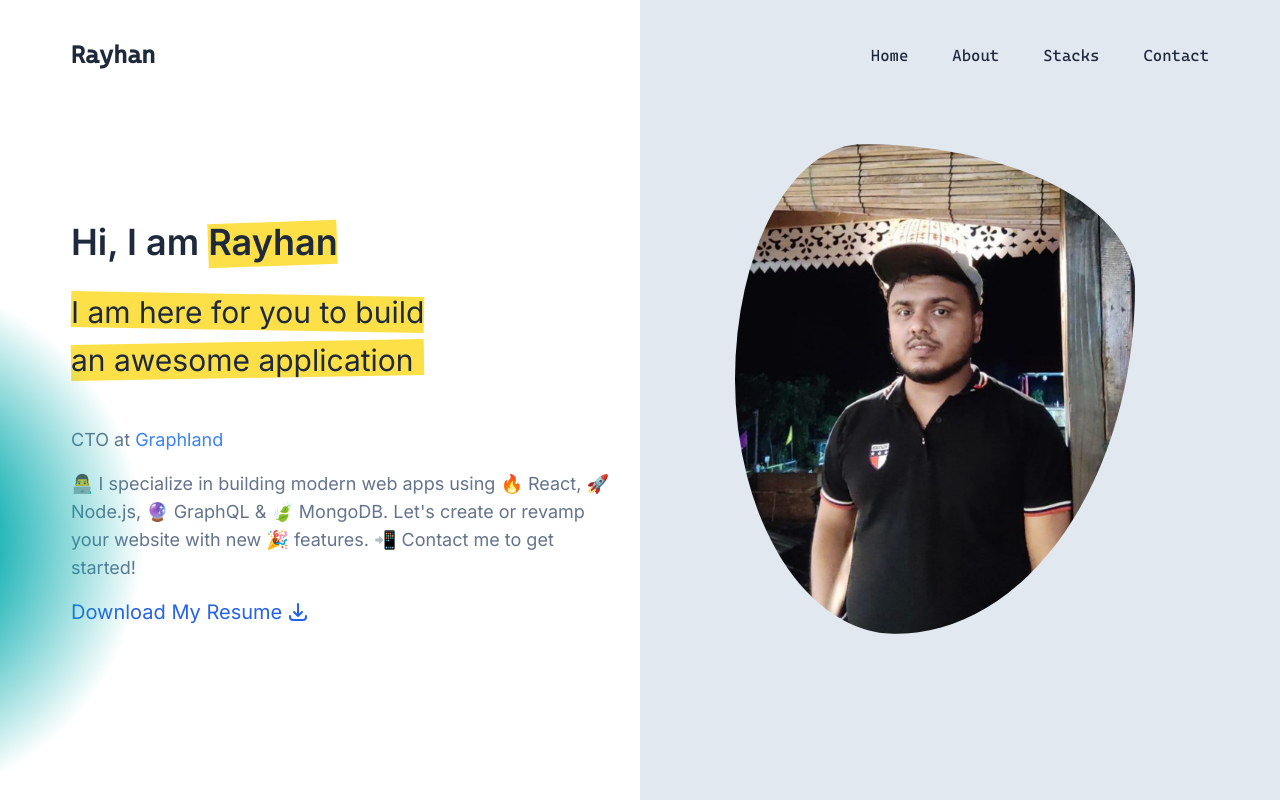
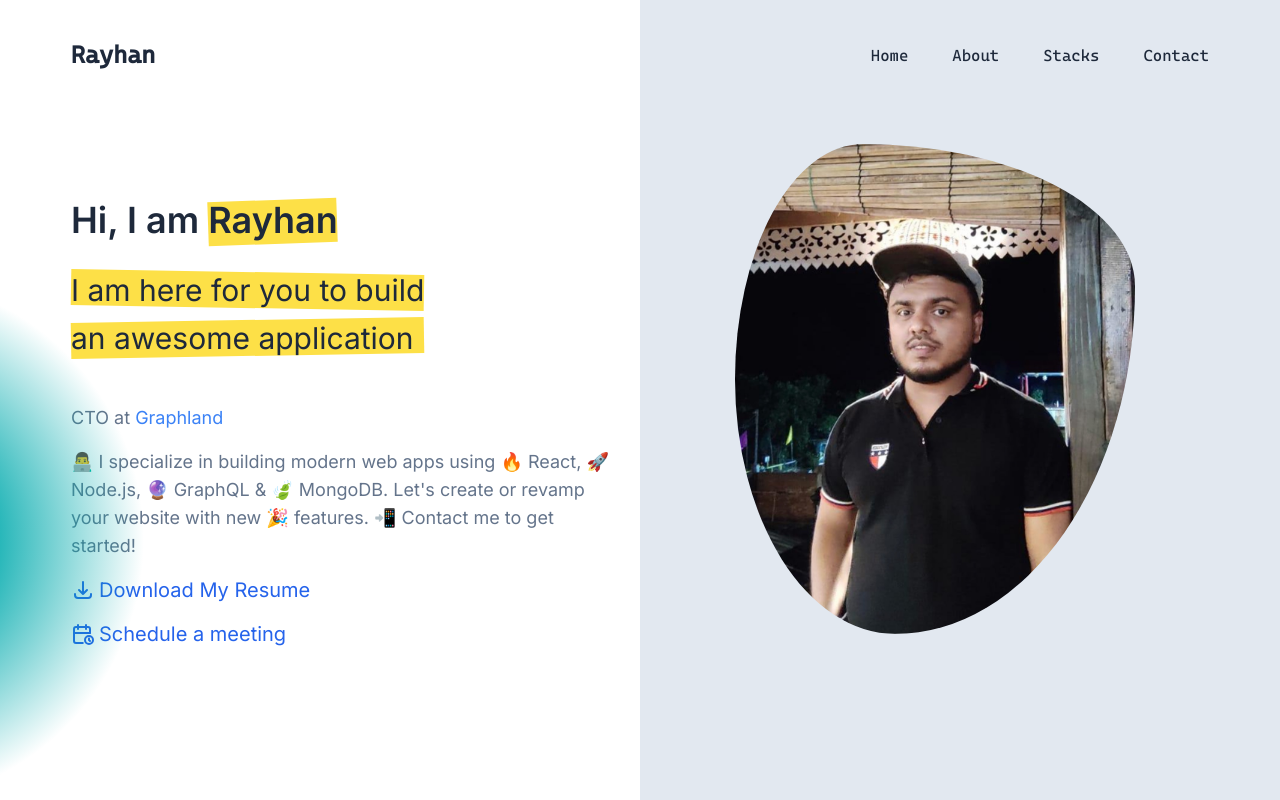
Before and after one commit to kingRayhan/rayhan.dev, a Next.js app: page / in a window 1280 px wide. Shown: the top 800 px of the page. Built offline with nearby package versions, Linux system fonts and the light colour scheme.

Commit message:
add schedile link

```diff
--- a/src/app/components/Hero.tsx
+++ b/src/app/components/Hero.tsx
@@ -56,13 +56,12 @@ const Hero = () => {
                 </a>
               </p> */}
 
-              <div className="mt-4">
+              <div className="flex flex-col gap-4 mt-4">
                 <a
                   download={true}
                   href="https://drive.google.com/file/d/1rYPD28yv2i8Gk9REvw5rzk4_D8LsseUD/view"
                   className="flex items-center gap-1 text-base text-blue-600 no-underline lg:text-xl hover:underline"
                 >
-                  <span>Download My Resume</span>
                   <svg
                     xmlns="http://www.w3.org/2000/svg"
                     className="w-5 h-5 lg:w-6 lg:h-6"
@@ -77,6 +76,34 @@ const Hero = () => {
                       d="M4 16v1a3 3 0 003 3h10a3 3 0 003-3v-1m-4-4l-4 4m0 0l-4-4m4 4V4"
                     />
                   </svg>
+                  <span>Download My Resume</span>
+                </a>
+
+                <a
+                  href="https://cal.com/rayhan-dev/45min"
+                  target="_blank"
+                  className="flex items-center gap-1 text-base text-blue-600 no-underline lg:text-xl hover:underline"
+                >
+                  <svg
+                    xmlns="http://www.w3.org/2000/svg"
+                    width="24"
+                    height="24"
+                    viewBox="0 0 24 24"
+                    stroke-width="2"
+                    stroke="currentColor"
+                    fill="none"
+                    stroke-linecap="round"
+                    stroke-linejoin="round"
+                  >
+                    <path stroke="none" d="M0 0h24v24H0z" fill="none"></path>
+                    <path d="M11.795 21h-6.795a2 2 0 0 1 -2 -2v-12a2 2 0 0 1 2 -2h12a2 2 0 0 1 2 2v4"></path>
+                    <path d="M18 18m-4 0a4 4 0 1 0 8 0a4 4 0 1 0 -8 0"></path>
+                    <path d="M15 3v4"></path>
+                    <path d="M7 3v4"></path>
+                    <path d="M3 11h16"></path>
+                    <path d="M18 16.496v1.504l1 1"></path>
+                  </svg>
+                  <span>Schedule a meeting</span>
                 </a>
               </div>
             </div>
```
